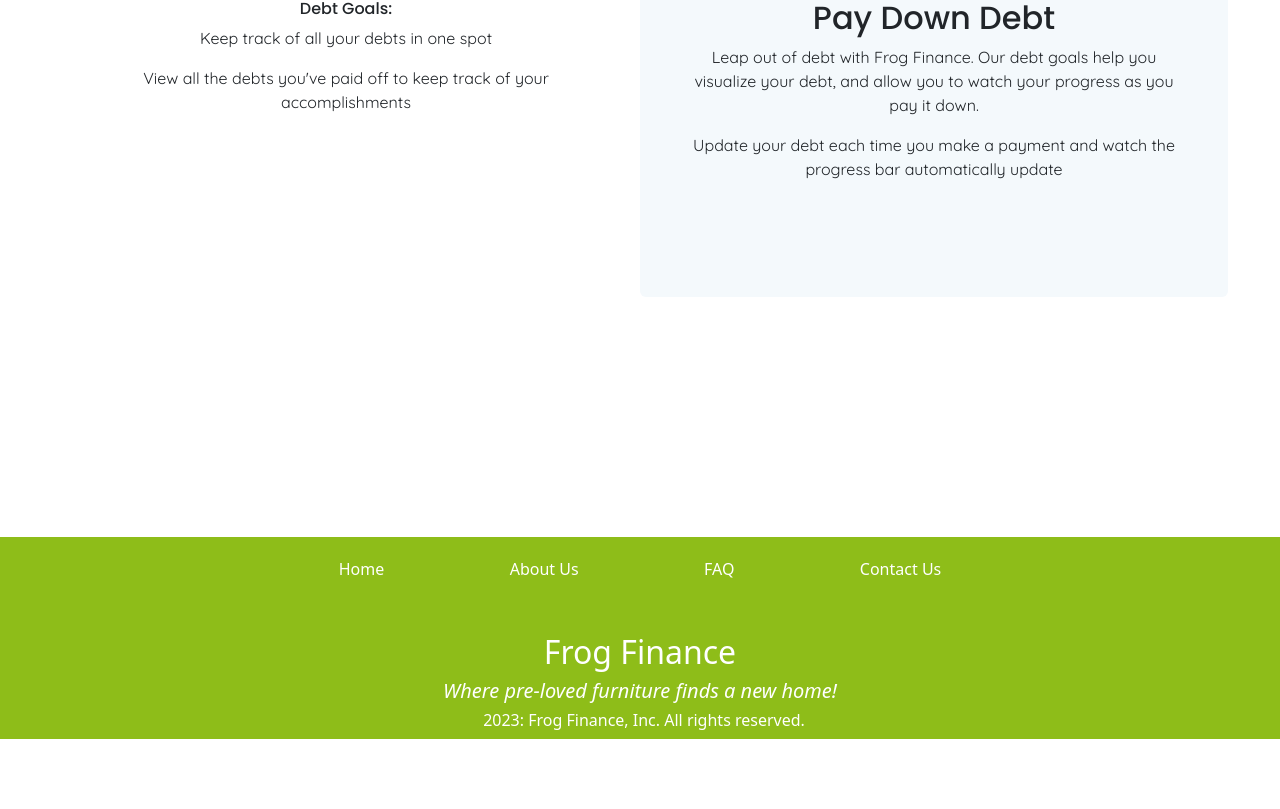
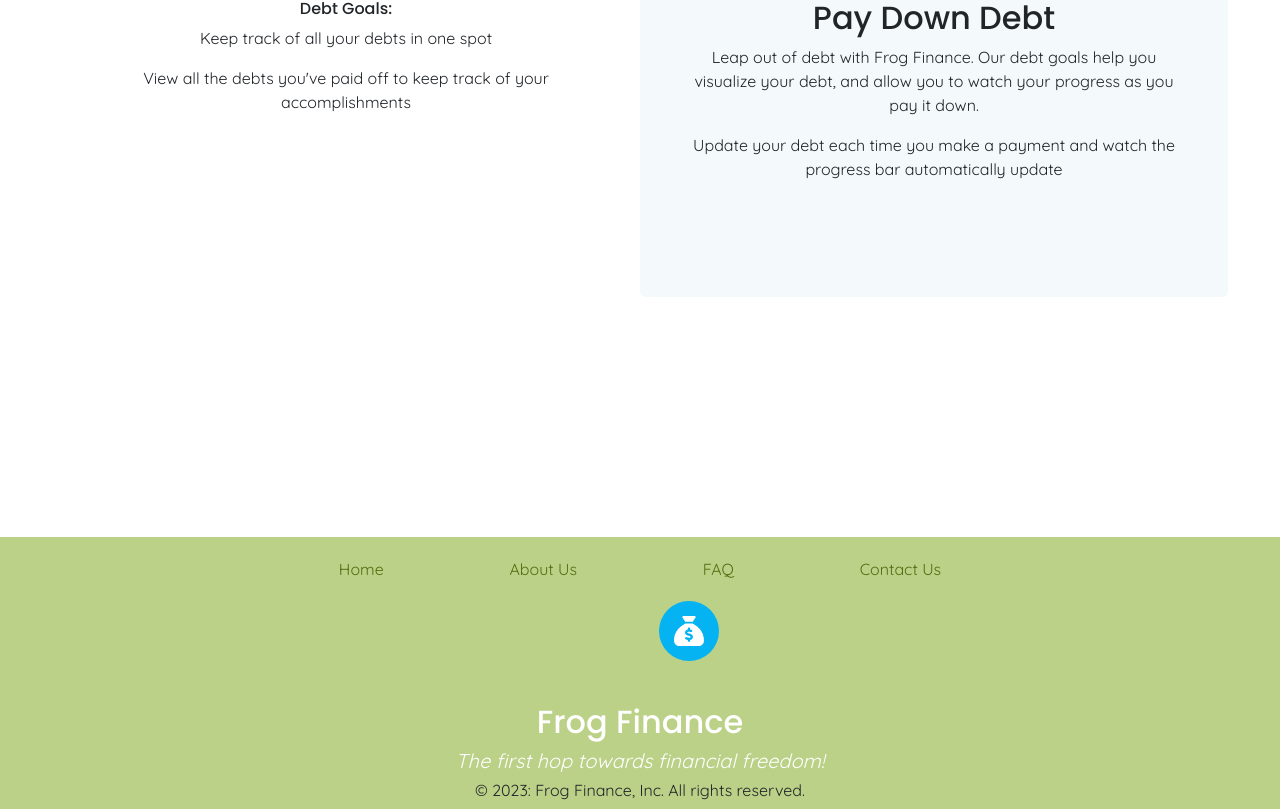
Before and after one commit to Shamayal/frog-finance, a React (Create React App) app in the folder frontend/client/: page / in a window 1280 px wide. Shown: the part 2947-3756 px from the top of the page. Before the commit the page ends 3686 px from the top, so only its background shows below. Built offline with nearby package versions, Linux system fonts and the light colour scheme.

Commit message:
footer styling

```diff
--- a/frontend/client/src/components/Footer.jsx
+++ b/frontend/client/src/components/Footer.jsx
@@ -1,11 +1,12 @@
 import "../styles/Footer.css";
+import { FontAwesomeIcon } from '@fortawesome/react-fontawesome'
 
 const Footer = () => {
   return (
     <footer>
       <div className="footer-container">
         <div className="footer-links">
-          <ul className="links">
+          <ul className="links font-quicksand">
             <li>Home</li>
             <li>About Us</li>
             <li>FAQ</li>
@@ -17,14 +18,16 @@ const Footer = () => {
           <i className="fa-brands fa-twitter"></i>
           <i className="fa-brands fa-instagram"></i>
           <i className="fa-brands fa-youtube"></i>
+          <FontAwesomeIcon icon="sack-dollar" className="modalIcon" />
+          <i className="fa-brands fa-facebook fa-spin fa-spin-reverse" style={{ color: '#526e11' }}></i>
+
         </div>
-        <div className="footer-title">
+        <div className="footer-title fontweight-700 font-poppins">
           <h2>Frog Finance</h2>
-          <h5><em>Where pre-loved furniture finds a new home!</em></h5>
+          <h5 className="font-quicksand"><em>The first hop towards financial freedom!</em></h5>
         </div>
-        <div className="footer-copyright">
-          <i className="fa-regular fa-copyright"></i>
-          <h6>2023: Frog Finance, Inc. All rights reserved.</h6>
+        <div className="footer-copyright font-quicksand">
+          <h6>© 2023: Frog Finance, Inc. All rights reserved.</h6>
         </div>
       </div>
     </footer>
--- a/frontend/client/src/styles/Footer.css
+++ b/frontend/client/src/styles/Footer.css
@@ -1,6 +1,6 @@
 footer {
   width: 100%;
-  background-color: #8EBD19;
+  background-color: #BBD187;
   margin-top: 150px;
 }
 
@@ -15,7 +15,7 @@ footer {
   flex-direction: row;
   justify-content: space-around;
   margin: 20px;
-  color: white;
+  color: #526E11;
   padding-left: 20%;
   padding-right: 20%;
 }
@@ -36,6 +36,7 @@ footer {
   flex-direction: column;
   margin: 2rem;
   margin-bottom: 0;
+  color: #526E11;
   h2 {
     font-size: xx-large;
     color: white;
@@ -50,8 +51,4 @@ footer {
   flex-direction: row;
   justify-content: center;
   align-items: center;
-  color: white;
-  i {
-    margin-right: 0.5rem;
-  }
 }
```
